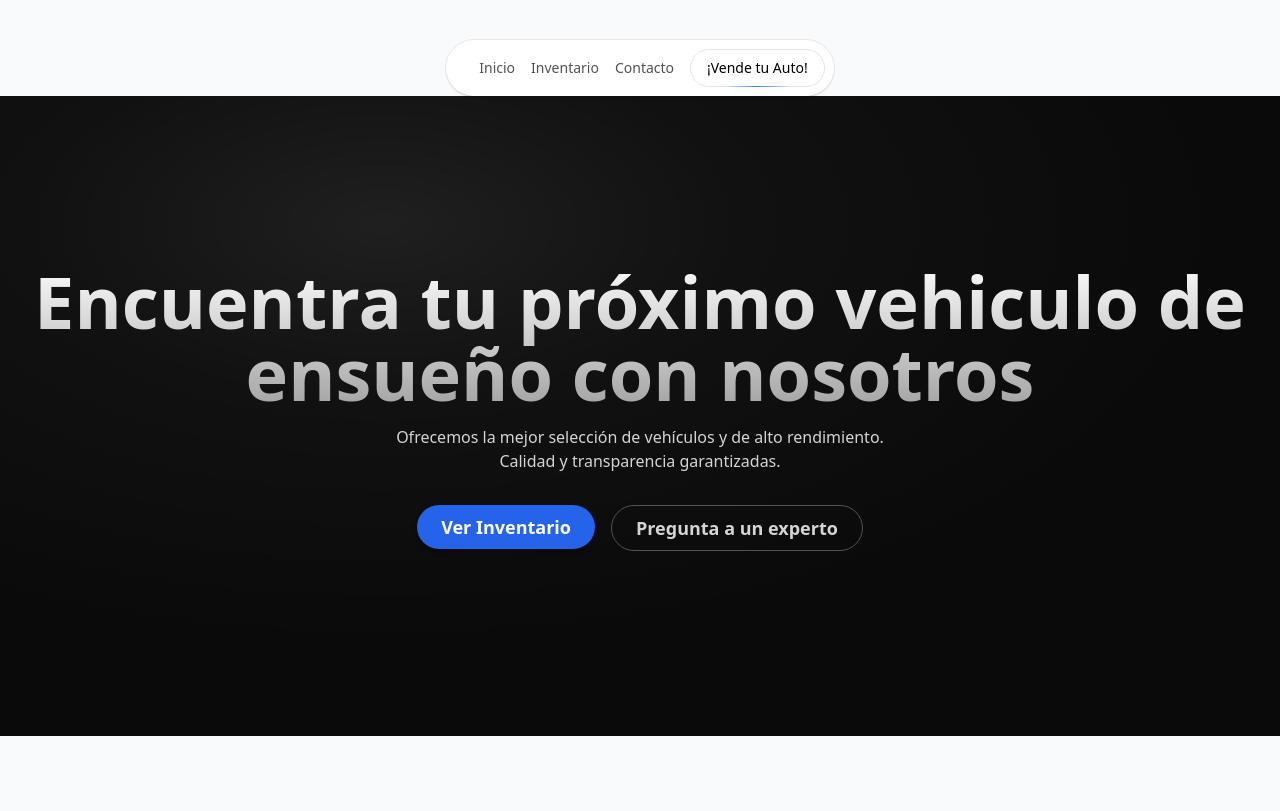
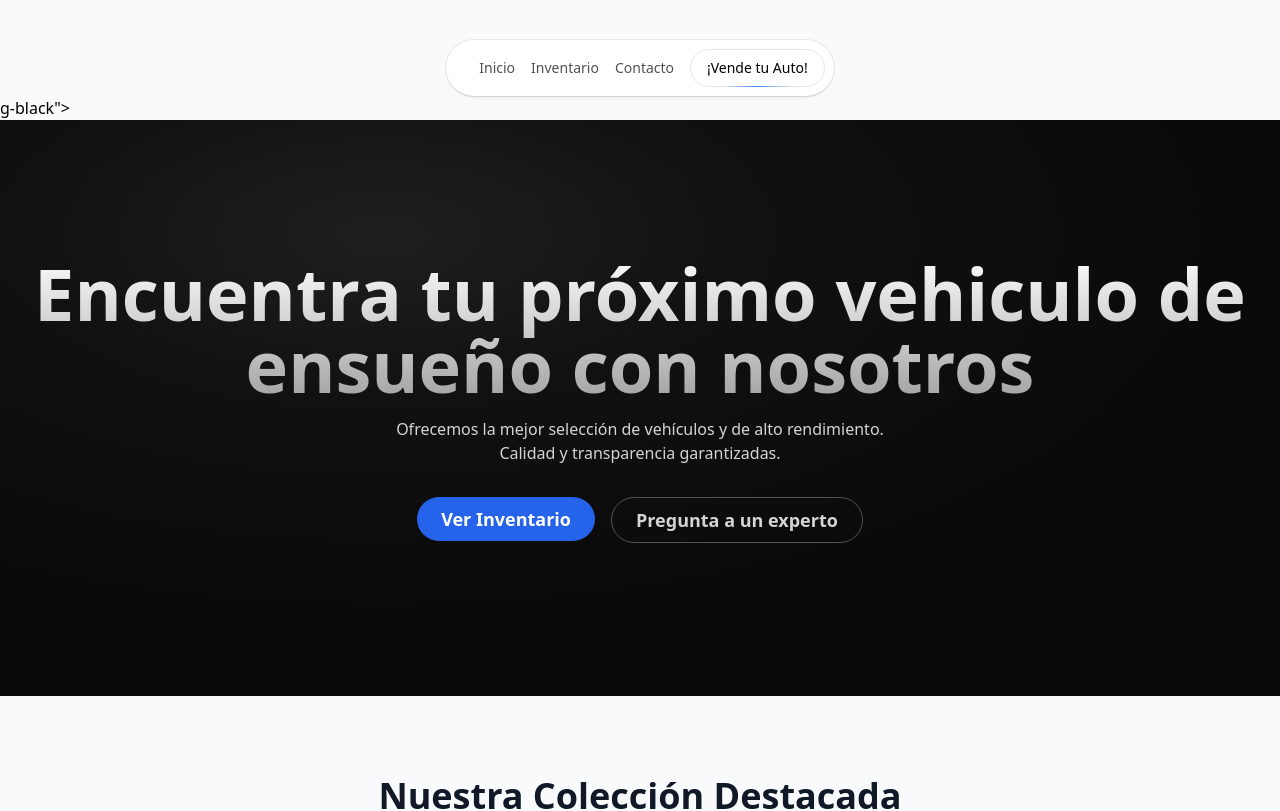
Before and after one commit to johnlennonl/maroautosale, a React (Vite) app: page / in a window 1280 px wide. Shown: the top 811 px of the page. Built offline with nearby package versions, Linux system fonts and the light colour scheme.

Commit message:
bug por arreglar

```diff
--- a/src/App.jsx
+++ b/src/App.jsx
@@ -17,7 +17,7 @@ function App() {
     <Router>
       <ScrollToTop />
       <FloatingNavbar />
-      <div className="pt-24 min-h-screen bg-gray-50 dark:bg-black">
+      <div className="pt-16 md:pt-24 min-h-screen bg-gray-50 dark:bg-black">g-black">
         <Routes>
           {/* Rutas principales */}
           <Route path="/" element={<Home />} />
--- a/src/components/layout/HeroSection.jsx
+++ b/src/components/layout/HeroSection.jsx
@@ -8,7 +8,7 @@ import { Spotlight } from "../ui/Spotlight";
 
 export function HeroSection() {
   return (
-    <div className="h-[40rem] w-full flex md:items-center md:justify-center bg-black/[0.96] antialiased bg-grid-white/[0.02] relative overflow-hidden">
+    <div className="w-full flex md:items-center md:justify-center bg-black/[0.96] antialiased bg-grid-white/[0.02] relative overflow-hidden h-[22rem] md:h-[36rem]">
 
       {/* Spotlight escalado pero dentro del contenedor (no provoca scroll) */}
       <Spotlight className="absolute inset-0 scale-125 opacity-30 pointer-events-none" fill="white" />
@@ -17,7 +17,7 @@ export function HeroSection() {
         initial={{ opacity: 0, y: 20 }}
         animate={{ opacity: 1, y: 0 }}
         transition={{ duration: 0.5, delay: 0.5 }}
-        className="p-4 max-w-7xl mx-auto relative z-10 w-full pt-20 md:pt-0"
+        className="p-4 max-w-7xl mx-auto relative z-10 w-full pt-6 md:pt-0"
       >
         {/* EL RESTO DEL CONTENIDO */}
         <h1 className="text-4xl md:text-7xl font-bold text-center bg-clip-text text-transparent bg-gradient-to-b from-neutral-50 to-neutral-400 bg-opacity-50">
```
